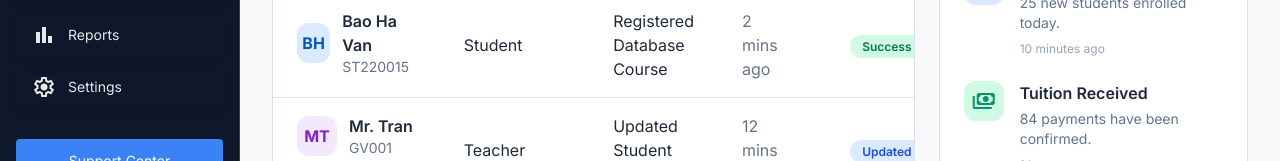
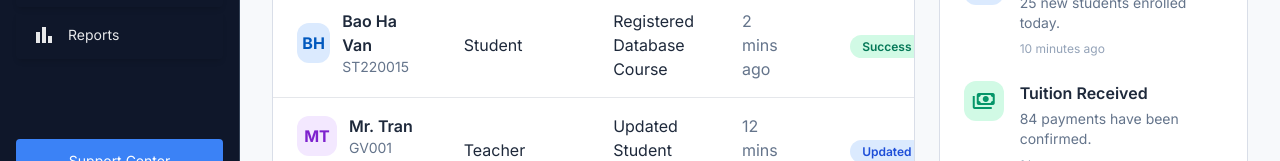
Before and after one commit to barotoichoi/PTTKHT-Group3, a website: page Web/admin.html in a window 1280 px wide. Shown: the part 537-698 px from the top of the page. Drawn offline with nearby package versions, Linux system fonts and the light colour scheme.

Commit message:
chinh sua page admin-home

```diff
--- a/Web/admin.html
+++ b/Web/admin.html
@@ -287,16 +287,6 @@
               >bar_chart</span
             >
             <span class="font-body-md text-body-md">Reports</span>
-          </a>
-
-          <a
-            class="text-white font-bold rounded-lg mx-2 my-1 flex items-center px-4 py-3 gap-3 transition-all opacity-90 shadow-md"
-            href="admin_setting.html"
-          >
-            <span class="material-symbols-outlined" data-icon="users"
-              >settings</span
-            >
-            <span class="font-body-md text-body-md">Settings</span>
           </a>
         </nav>
 
```
